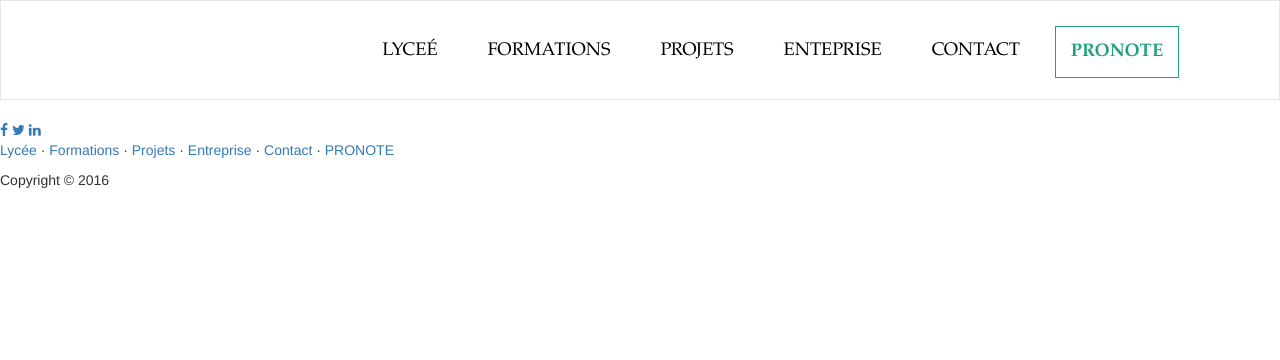
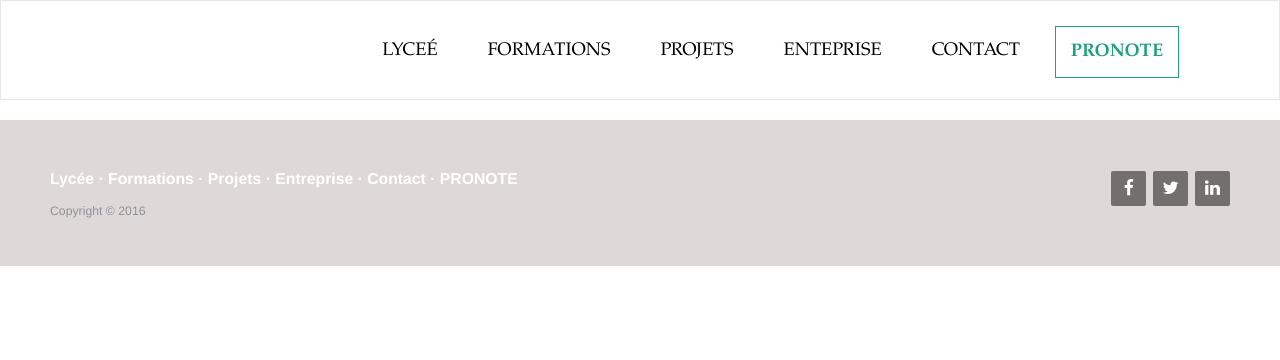
Before and after one commit to arthurleroux/Garamont, a PHP site: page / in a window 1280 px wide. Shown: the top 360 px of the page. Run offline with PHP 8.4, Linux system fonts and the light colour scheme; style sheets or scripts are compiled from the project's sources; some libraries are stand-ins or nearby versions.

Commit message:
ajout du footer

```diff
--- a/style/style.css
+++ b/style/style.css
@@ -46,3 +46,56 @@
 .navbar-default .navbar-collapse .navbar-right a:hover {
   color: #1fa17e;
 }
+footer {
+  background-color: #ded8d8;
+  padding: 45px 50px;
+  text-align: left;
+  width: 100%;
+}
+footer .footer-left p {
+  color: #8f9296;
+  font-size: 0.875em;
+  margin: 0;
+}
+footer p.footer-links {
+  color: #ffffff;
+  font-size: 1.125em;
+  font-weight: bold;
+  margin: 0 0 10px;
+  padding: 0;
+}
+footer p.footer-links a {
+  color: inherit;
+  display: inline-block;
+  line-height: 1.8;
+  text-decoration: none;
+  -webkit-transition: all .3s;
+  -moz-transition: all .3s;
+  transition: all .3s;
+}
+footer p.footer-links a:hover {
+  color: #00ff8b;
+}
+footer .footer-right {
+  float: right;
+  margin-top: 6px;
+  max-width: 180px;
+}
+footer .footer-right a {
+  background-color: #736f6f;
+  border-radius: 2px;
+  color: #ffffff;
+  display: inline-block;
+  font-size: 1.250em;
+  height: 35px;
+  line-height: 35px;
+  margin-left: 3px;
+  text-align: center;
+  width: 35px;
+  -webkit-transition: all .3s;
+  -moz-transition: all .3s;
+  transition: all .3s;
+}
+footer .footer-right a:hover {
+  background-color: #00ff8b;
+}
--- a/style/style.less
+++ b/style/style.less
@@ -46,7 +46,6 @@
     }
   }
 }
-
 
 
 // Footer
```
